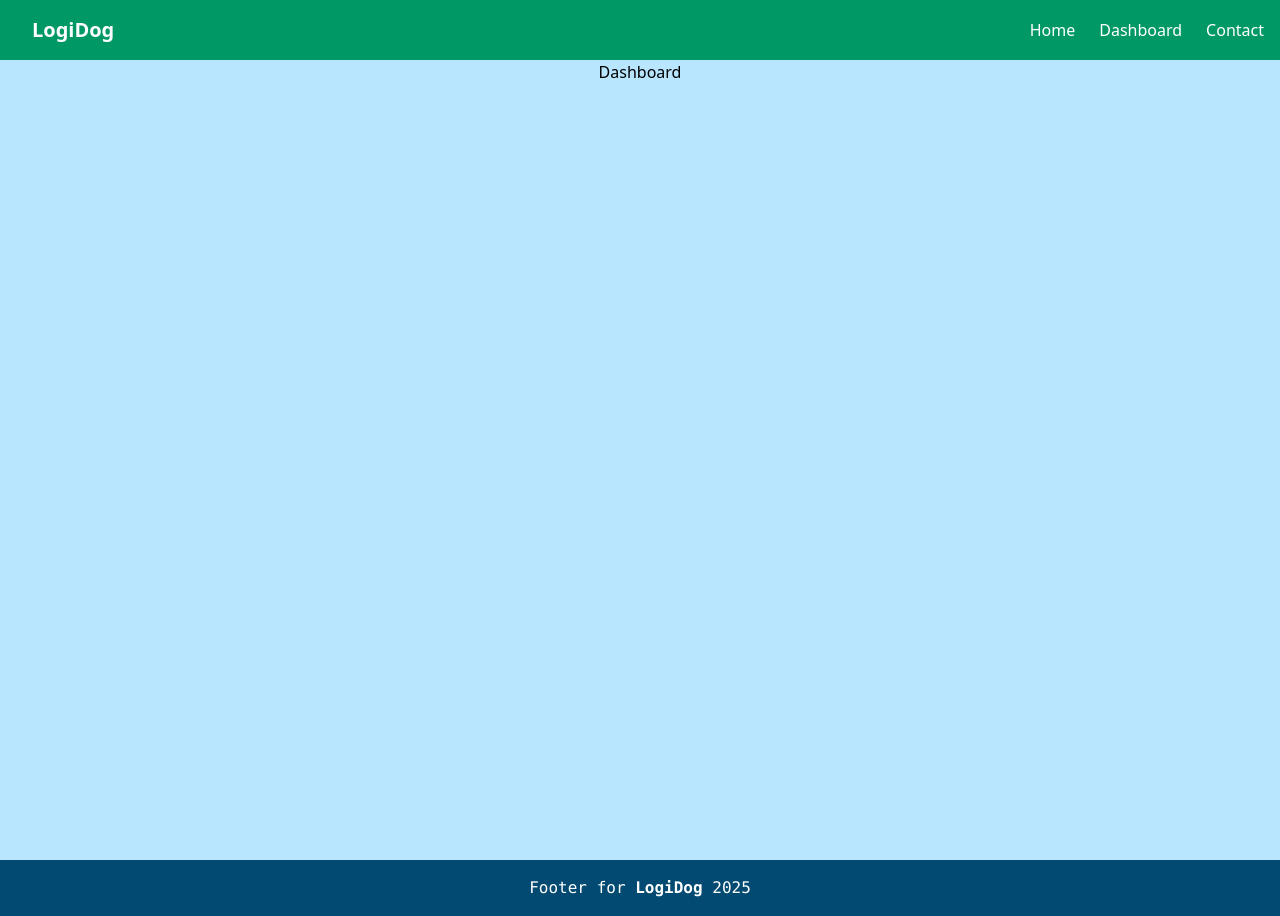
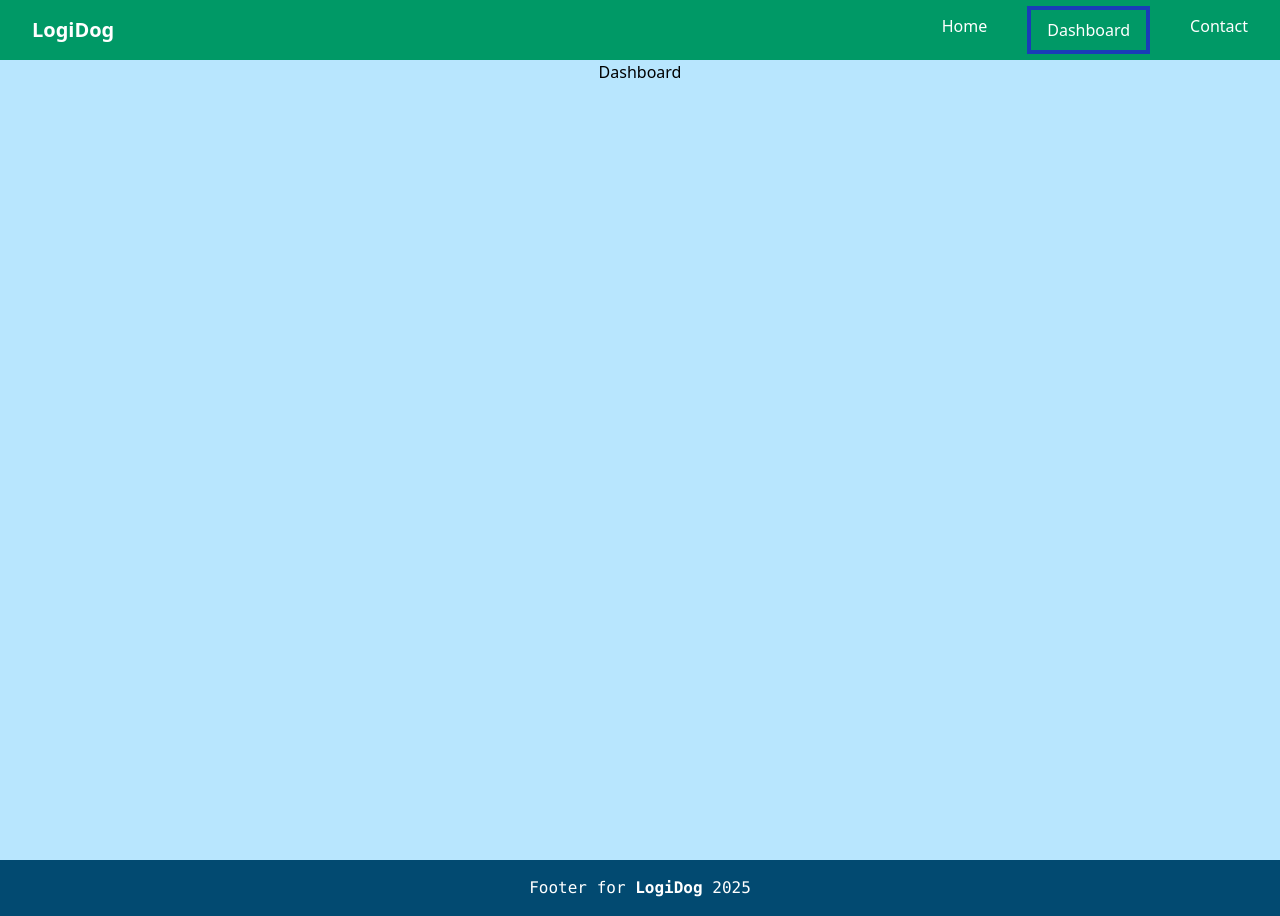
Before and after one commit to Dor-J/LogiDog-website-demo, a Next.js app: page /dashboard in a window 1280 px wide. Built offline with nearby package versions, Linux system fonts and the light colour scheme.

Commit message:
Add styling to navbar

```diff
--- a/src/app/components/NavBar.tsx
+++ b/src/app/components/NavBar.tsx
@@ -1,18 +1,44 @@
+'use client'
+
+import clsx from 'clsx'
 import Link from 'next/link'
-import React from 'react'
+import { usePathname } from 'next/navigation'
 
 function NavBar() {
+    const pathname = usePathname()
+
     return (
         <div>
             <nav className="flex items-center justify-center space-x-4">
                 <ul className="flex space-x-6">
-                    <li>
+                    <li
+                        className={clsx(
+                            'px-4 py-2 hover:text-blue-200 hover:underline' +
+                                (pathname === '/'
+                                    ? ' border-4 border-blue-800'
+                                    : '')
+                        )}
+                    >
                         <Link href="/">Home</Link>
                     </li>
-                    <li>
+                    <li
+                        className={clsx(
+                            'px-4 py-2 hover:text-blue-200 hover:underline' +
+                                (pathname === '/dashboard'
+                                    ? ' border-4 border-blue-800'
+                                    : '')
+                        )}
+                    >
                         <Link href="/dashboard">Dashboard</Link>
                     </li>
-                    <li>
+                    <li
+                        className={clsx(
+                            'px-4 py-2 hover:text-blue-200 hover:underline' +
+                                (pathname === '/contact'
+                                    ? ' border-4 border-blue-800'
+                                    : '')
+                        )}
+                    >
                         <Link href="/contact">Contact</Link>
                     </li>
                 </ul>
```
